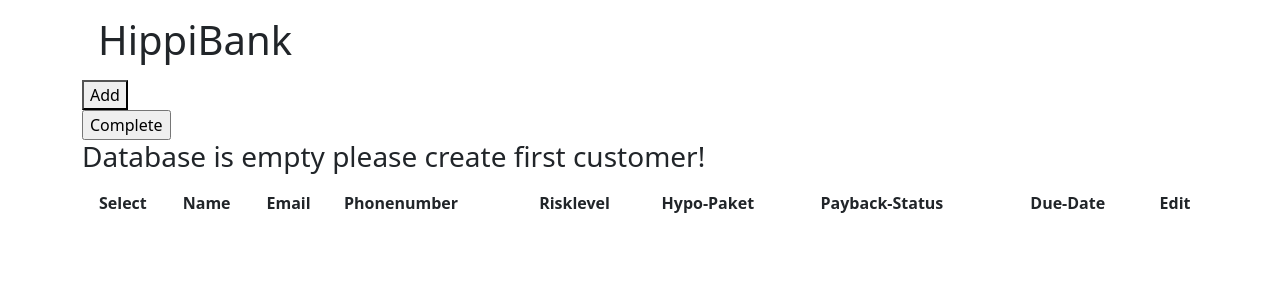
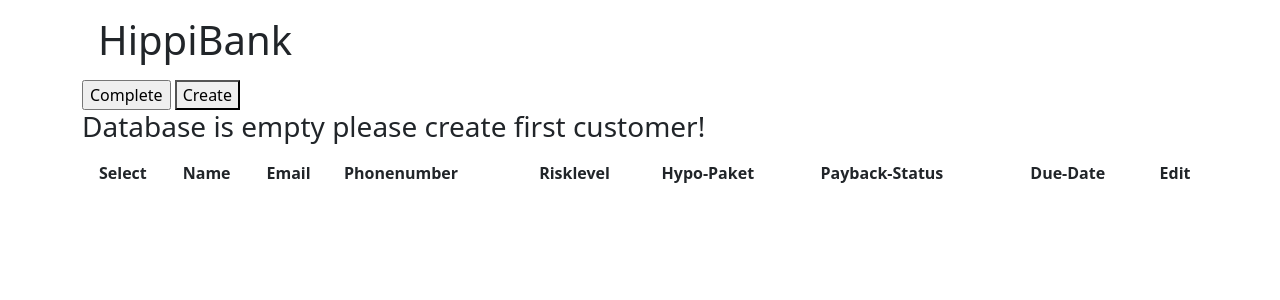
Before and after one commit to Schufeli/modul-307-interactive-website, a PHP site: page / in a window 1280 px wide. Shown: the top 300 px of the page. Run offline with PHP 8.4, Linux system fonts and the light colour scheme; data comes from the database, SQL or seed files in the repository; data that the repository does not hold is empty.

Commit message:
Changed button structure

```diff
--- a/app/Views/dashboard.view.php
+++ b/app/Views/dashboard.view.php
@@ -11,10 +11,12 @@
 <body>
 <div class="container">
     <h1 class="title">HippiBank</h1>
-    <a href="./create"><button>Add</button></a>
+
 
     <form method="POST" action="./complete">
-    <input type="submit" value="Complete">
+        <input type="submit" value="Complete">
+        <a href="./create"><button>Create</button></a>
+
         <table style="width:100%">
             <tr>
                 <th>Select</th>
```
